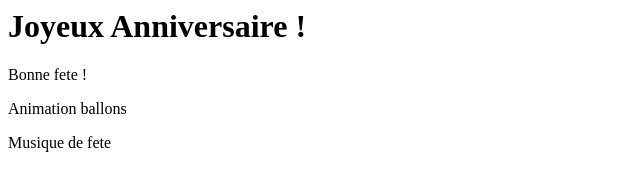
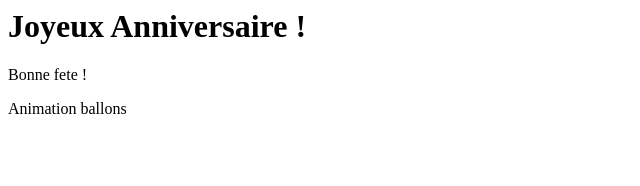
Before and after one commit to ZengueGabrielle/Joyeux-anniversaire-am-lior-, a plain HTML site: page index.html in a window 1280 px wide. Shown: the whole page, without its empty margins (0-640 px from the left). Drawn offline with Linux system fonts and the light colour scheme.

Commit message:
Revert "Commit 8 : Ajout musique"
This reverts commit 926a9d6fd192886444edf7ca6e764d1094e8aa2d.

```diff
--- a/index.html
+++ b/index.html
@@ -1,4 +1,3 @@
 <h1>Joyeux Anniversaire !</h1>
 <p>Bonne fete !</p>
 <p>Animation ballons</p>
-<p>Musique de fete</p>
```
